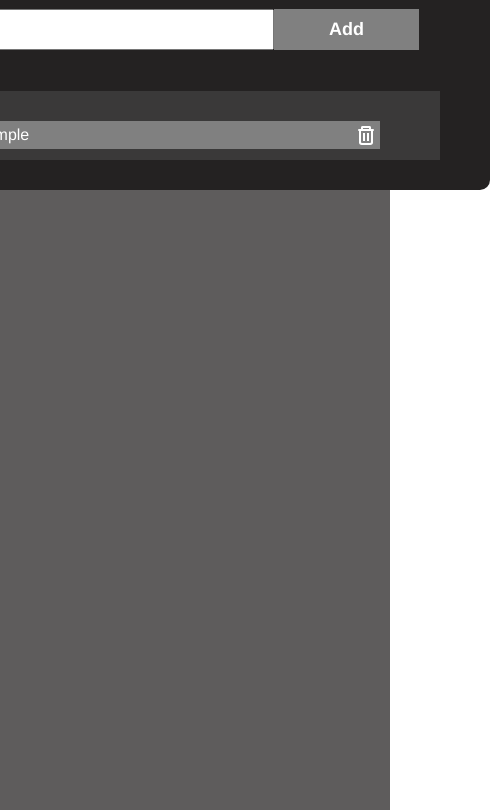
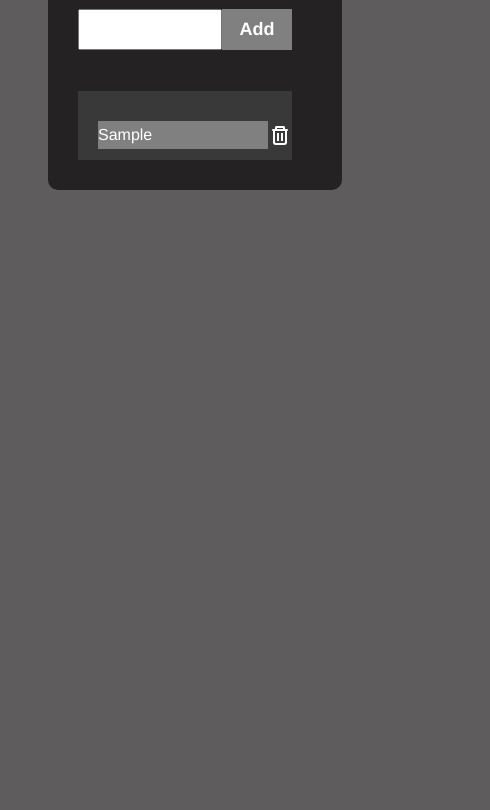
Before and after one commit to ErickElc/ToDoList-JS, a plain HTML site: page index.html in a window 390 px wide. Both pictures are taken after typing "Sample" into the empty fields and a click on the button "Add". Shown: the part 118-928 px from the top of the page, 490 px wide, since content can reach past the window. Drawn offline with Linux system fonts and the light colour scheme.

Commit message:
Responsivo

```diff
--- a/Scripts/todo.js
+++ b/Scripts/todo.js
@@ -33,7 +33,6 @@ function escreverTela(){
 }
 function excluirTarefa(elemento){
     let id = elemento.getAttribute('id-data');
-    console.log(id);
     Delete(id);
     escreverTela();
 }
--- a/style.css
+++ b/style.css
@@ -4,11 +4,13 @@
     /* padding: 0px; */
 }
 @import url('https://css.gg/trash.css');
+body{
+    background-color: rgb(94, 92, 92);
+}
 .Container{
     display:flex;
     flex-flow: column wrap;
     align-content: center;
-    background-color: rgb(94, 92, 92);
     height: 110vh;
 
 }
@@ -36,6 +38,7 @@
     margin-top:30px;
     margin-right:30px;
     margin-bottom: 10px;
+    /* margin-left: 40px; */
 
 }
 
@@ -47,7 +50,7 @@
 
 }
 #input{
-    width: 320px;
+    width: 345px;
 }
 #input:focus{
     outline-color: gray;
@@ -130,3 +133,67 @@
     top: -7px;
     left: -2px
 }
+@media (max-width:594px){
+    .ContainerList{
+        min-width: 200px;
+        max-height: 600px;
+        overflow-x: hidden;
+    }
+    .Base{
+        width: 300px;
+        word-break: break-all;
+    }
+    #input{
+        width: 228px;
+    }
+    #Botao{
+        width: 145px;
+    }
+    .gg-trash {
+        top: -17px;
+        left:287px;
+    }
+}
+@media (max-width:484px){
+    .ContainerList{
+        width: 300px;
+        max-height: 450px;
+        padding-right: 10px;
+    }
+    .Base{
+        width: 225px;
+        padding-left:0px;
+    }
+    #input{
+        width: 180px;
+    }
+    #Botao{
+        width: 105px;
+    }
+    .gg-trash {
+        top: -17px;
+        left:240px;
+    }
+}
+@media(max-width:393px){
+    .ContainerList{
+        width: 194px;
+        min-width: 100px;
+        max-height: 360px;
+        padding-left: 10px;
+    }
+    .Base{
+        width: 165px;
+        padding-left:0px;
+    }
+    #input{
+        width: 120px;
+    }
+    #Botao{
+        width: 70px;
+    }
+    .gg-trash {
+        top: -17px;
+        left:177px;
+    }
+}
```
Also changed, not shown: index.html (line endings or trailing spaces).
